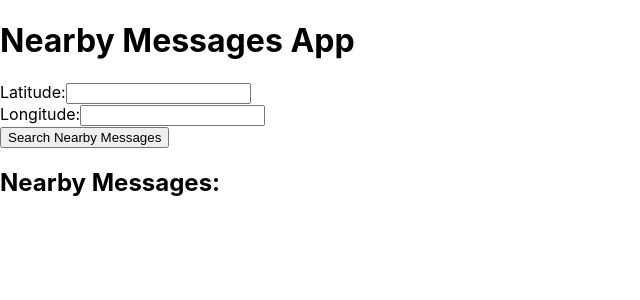
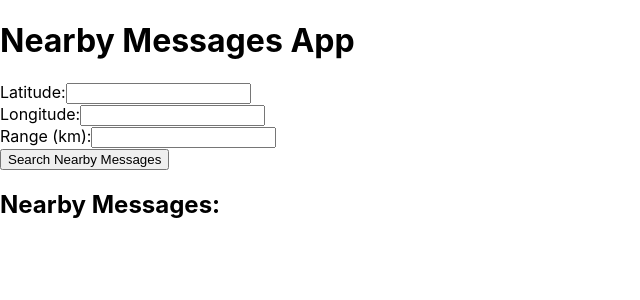
Before and after one commit to dominicporter/nearby-messages-app, a React (Create React App) app: page / in a window 1280 px wide. Shown: the top 300 px of the page, without its empty margins (0-640 px from the left). Built offline with nearby package versions, Linux system fonts and the light colour scheme.

Commit message:
Add Range to the form

```diff
--- a/src/NearbyMessagesForm.js
+++ b/src/NearbyMessagesForm.js
@@ -9,13 +9,14 @@ const API_URL =
 const NearbyMessagesForm = () => {
   const [latitude, setLatitude] = useState('');
   const [longitude, setLongitude] = useState('');
+  const [range, setRange] = useState('');
   const [messages, setMessages] = useState([]);
 
   const handleSubmit = async (e) => {
     e.preventDefault();
     try {
       const response = await axios.get(`${API_URL}/getMessagesNearby`, {
-        params: { latitude, longitude },
+        params: { latitude, longitude, range },
       });
       setMessages(response.data);
     } catch (error) {
@@ -42,6 +43,14 @@ const NearbyMessagesForm = () => {
             onChange={(e) => setLongitude(e.target.value)}
           />
         </div>
+        <div>
+          <label>Range (km):</label>
+          <input
+            type="text"
+            value={range}
+            onChange={(e) => setRange(e.target.value)}
+          />
+        </div>
         <button type="submit">Search Nearby Messages</button>
       </form>
       <div>
```
Also changed, not shown: 1 other file (tests, documents, lock files or other folders).
